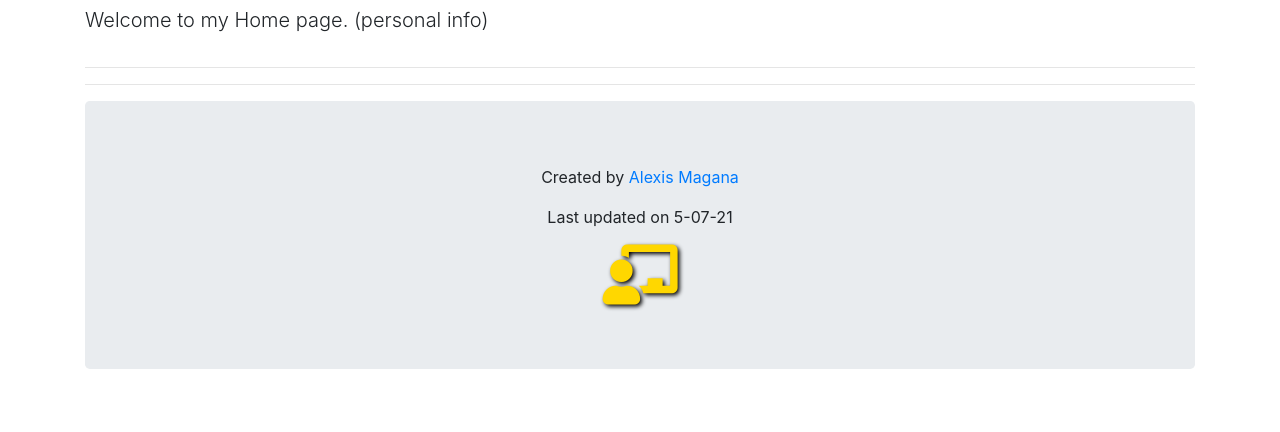
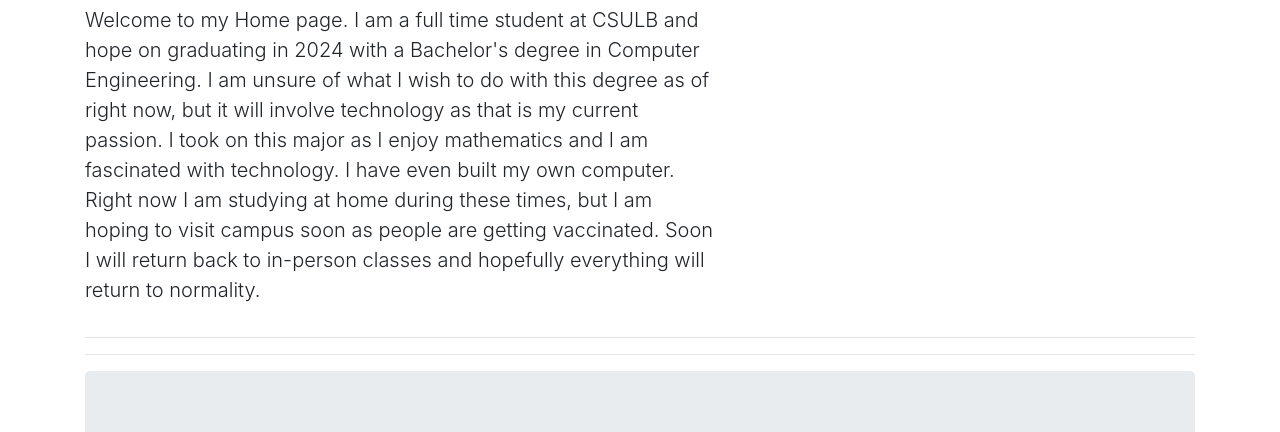
Before and after one commit to AlexM908/Bootstrap, a plain HTML site: page index.html in a window 1280 px wide. Shown: the part 340-772 px from the top of the page. Drawn offline with nearby package versions, Linux system fonts and the light colour scheme.

Commit message:
Update index.html

```diff
--- a/index.html
+++ b/index.html
@@ -29,7 +29,7 @@
     <div class="row featurette">
       <div class="col-md-7">
         <h2 class="featurette-heading">A LITTLE ABOUT <span class="text-muted">ME.</span></h2>
-        <p class="lead">Welcome to my Home page. (personal info)
+        <p class="lead">Welcome to my Home page. I am a full time student at CSULB and hope on graduating in 2024 with a Bachelor's degree in Computer Engineering. I am unsure of what I wish to do with this degree as of right now, but it will involve technology as that is my current passion. I took on this major as I enjoy mathematics and I am fascinated with technology. I have even built my own computer. Right now I am studying at home during these times, but I am hoping to visit campus soon as people are getting vaccinated. Soon I will return back to in-person classes and hopefully everything will return to normality.
 
 	</p>
       </div>
```
